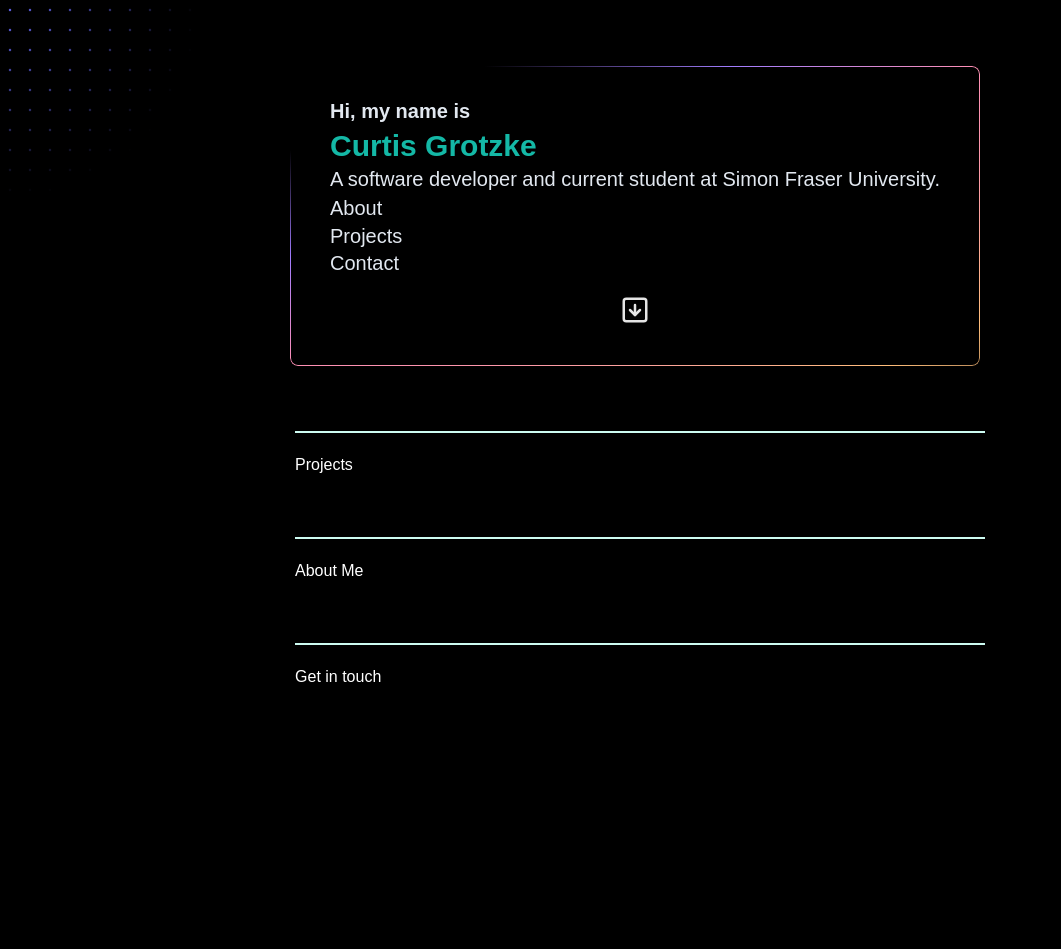
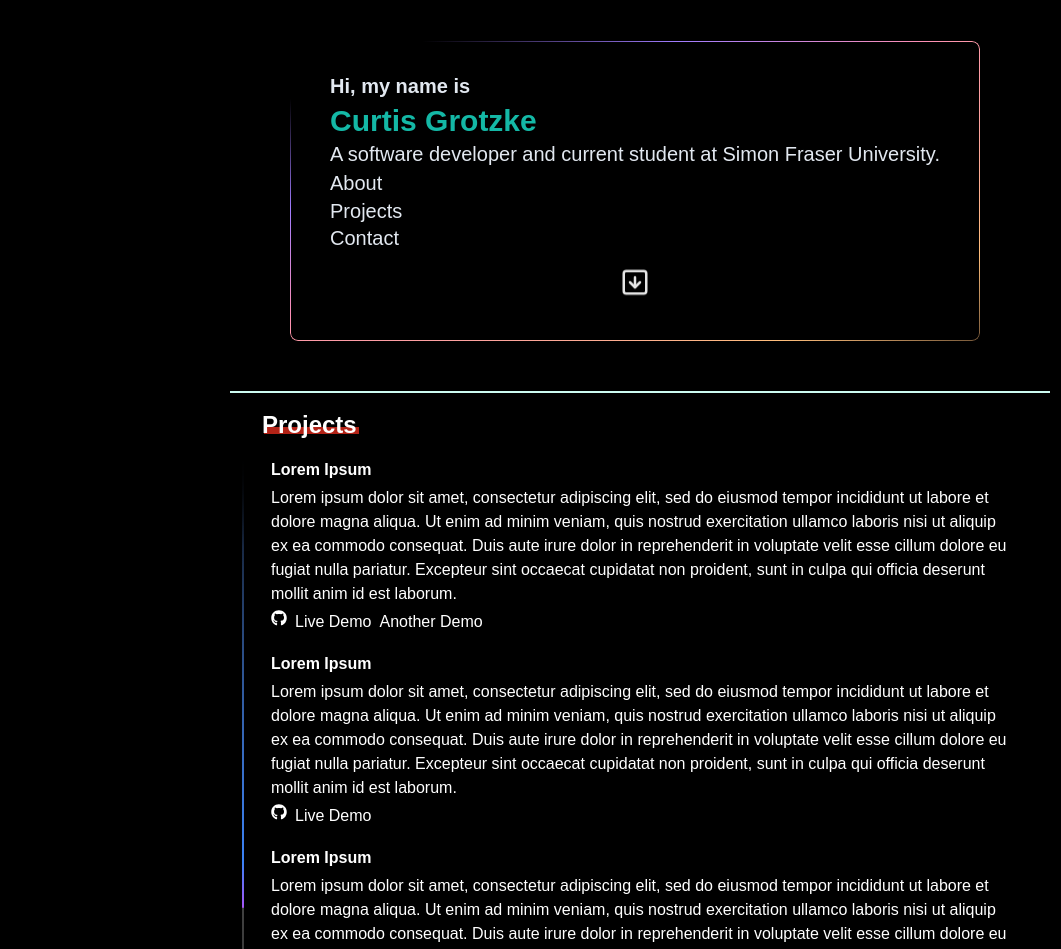
Before and after one commit to curtiszki/curtiszki.github.io, a Next.js app: page / in a window 1280 px wide. Shown: the top 949 px of the page, without its empty margins (0-1061 px from the left). Before the commit the page ends 800 px from the top, so only its background shows below. Built offline with nearby package versions, Linux system fonts and the light colour scheme.

Commit message:
Partial showcase implementation

```diff
--- /dev/null
+++ b/app/not-found.tsx
@@ -0,0 +1,9 @@
+import React from 'react'
+
+const NotFound = () => {
+  return (
+    <div>NotFound</div>
+  )
+}
+
+export default NotFound
--- a/app/page.tsx
+++ b/app/page.tsx
@@ -7,10 +7,10 @@
 
 export default function Home() {
   return (
-    <main className="w-full h-[100%] relative overflow-hidden mx-auto bg-black text-white">
+    <main className="w-full min-h-[100%] relative overflow-hidden mx-auto bg-black text-white sm:px-[10px] md:px-[8px] lg:px-[4px]">
       <HeroHighlight
           containerClassName={`relative w-full bg-transparent`}
-          className={'opacity-100 h-full flex flex-col items-center justify-center'}
+          className={'opacity-100 h-full flex flex-col items-center justify-center py-[16px]'}
       >
         <Hero/>
         <Projects />
--- a/components/About.tsx
+++ b/components/About.tsx
@@ -8,6 +8,9 @@
         <SectionTitle
             title='About Me'
         />
+        <p>
+        Lorem ipsum dolor sit amet, consectetur adipiscing elit, sed do eiusmod tempor incididunt ut labore et dolore magna aliqua. Ut enim ad minim veniam, quis nostrud exercitation ullamco laboris nisi ut aliquip ex ea commodo consequat. Duis aute irure dolor in reprehenderit in voluptate velit esse cillum dolore eu fugiat nulla pariatur. Excepteur sint occaecat cupidatat non proident, sunt in culpa qui officia deserunt mollit anim id est laborum.
+        </p>
     </SectionWrapper>
 )}
 
--- a/components/Contact.tsx
+++ b/components/Contact.tsx
@@ -8,6 +8,9 @@
         <SectionTitle
             title='Get in touch'
         />
+        <p>
+        Lorem ipsum dolor sit amet, consectetur adipiscing elit, sed do eiusmod tempor incididunt ut labore et dolore magna aliqua. Ut enim ad minim veniam, quis nostrud exercitation ullamco laboris nisi ut aliquip ex ea commodo consequat. Duis aute irure dolor in reprehenderit in voluptate velit esse cillum dolore eu fugiat nulla pariatur. Excepteur sint occaecat cupidatat non proident, sunt in culpa qui officia deserunt mollit anim id est laborum.
+        </p>
     </SectionWrapper>
 )}
 
--- a/components/Hero.tsx
+++ b/components/Hero.tsx
@@ -6,7 +6,7 @@
   return (
     <div className='relative w-full'>
         <ShineBorder
-            className="relative -top-[25px] -left-[5px] container justify-center text-left mx-auto px-10 pt-8 pb-14
+            className="relative -left-[5px] container justify-center text-left mx-auto mt-[25px] mb-[50px] px-10 pt-8 pb-14
             bg-black rounded-md"
             color={["#A07CFE", "#FE8FB5", "#FFBE7B"]}>
             <div className="flex flex-col gap-[2px] leading-snug text-xl text-slate-200">
--- a/components/Projects.tsx
+++ b/components/Projects.tsx
@@ -1,6 +1,91 @@
 import React from 'react'
 import { SectionWrapper } from './ui/section-wrapper'
 import { SectionTitle } from './ui/section-title'
+import { Showcase } from './ui/showcase'
+
+const ProjectData = [
+    {
+        title: 'Lorem Ipsum',
+        content: (
+            <p>
+            Lorem ipsum dolor sit amet, consectetur adipiscing elit, sed do eiusmod tempor incididunt ut labore et dolore magna aliqua. Ut enim ad minim veniam, quis nostrud exercitation ullamco laboris nisi ut aliquip ex ea commodo consequat. Duis aute irure dolor in reprehenderit in voluptate velit esse cillum dolore eu fugiat nulla pariatur. Excepteur sint occaecat cupidatat non proident, sunt in culpa qui officia deserunt mollit anim id est laborum.
+            </p>
+        ),
+        repo: '#',
+        href: [
+            {
+                href: '#',
+                message: 'Live Demo'
+            },
+            {
+                href: '#',
+                message: 'Another Demo'
+            }
+        ],
+        tags: [
+            'Orange', 'Potato', 'Cactus'
+        ],
+    },
+    {
+        title: 'Lorem Ipsum',
+        content: (
+            <p>
+            Lorem ipsum dolor sit amet, consectetur adipiscing elit, sed do eiusmod tempor incididunt ut labore et dolore magna aliqua. Ut enim ad minim veniam, quis nostrud exercitation ullamco laboris nisi ut aliquip ex ea commodo consequat. Duis aute irure dolor in reprehenderit in voluptate velit esse cillum dolore eu fugiat nulla pariatur. Excepteur sint occaecat cupidatat non proident, sunt in culpa qui officia deserunt mollit anim id est laborum.
+            </p>
+        ),
+        repo: '#',
+        href: [
+            {
+                href: '#',
+                message: 'Live Demo'
+            },
+        ],
+        tags: [
+            'Orange', 'Potato', 'Cactus'
+        ],
+    },
+    {
+        title: 'Lorem Ipsum',
+        content: (
+            <p>
+            Lorem ipsum dolor sit amet, consectetur adipiscing elit, sed do eiusmod tempor incididunt ut labore et dolore magna aliqua. Ut enim ad minim veniam, quis nostrud exercitation ullamco laboris nisi ut aliquip ex ea commodo consequat. Duis aute irure dolor in reprehenderit in voluptate velit esse cillum dolore eu fugiat nulla pariatur. Excepteur sint occaecat cupidatat non proident, sunt in culpa qui officia deserunt mollit anim id est laborum.
+            </p>
+        ),
+        tags: [
+            'Orange', 'Potato', 'Cactus'
+        ],
+    },
+    {
+        title: 'Lorem Ipsum',
+        content: (
+            <p>
+            Lorem ipsum dolor sit amet, consectetur adipiscing elit, sed do eiusmod tempor incididunt ut labore et dolore magna aliqua. Ut enim ad minim veniam, quis nostrud exercitation ullamco laboris nisi ut aliquip ex ea commodo consequat. Duis aute irure dolor in reprehenderit in voluptate velit esse cillum dolore eu fugiat nulla pariatur. Excepteur sint occaecat cupidatat non proident, sunt in culpa qui officia deserunt mollit anim id est laborum.
+            </p>
+        ),
+        repo: '#',
+        tags: [
+            'Orange', 'Potato', 'Cactus'
+        ],
+    },
+    {
+        title: 'Lorem Ipsum',
+        content: (
+            <p>
+            Lorem ipsum dolor sit amet, consectetur adipiscing elit, sed do eiusmod tempor incididunt ut labore et dolore magna aliqua. Ut enim ad minim veniam, quis nostrud exercitation ullamco laboris nisi ut aliquip ex ea commodo consequat. Duis aute irure dolor in reprehenderit in voluptate velit esse cillum dolore eu fugiat nulla pariatur. Excepteur sint occaecat cupidatat non proident, sunt in culpa qui officia deserunt mollit anim id est laborum.
+            </p>
+        ),
+        repo: '#',
+        href: [
+            {
+                href: '#',
+                message: 'Live Demo'
+            },
+        ],
+        tags: [
+            'Orange', 'Potato', 'Cactus'
+        ],
+    },
+]
 
 const Projects = () => {
   return (
@@ -8,6 +93,9 @@
         <SectionTitle
             title='Projects'
         />
+        <Showcase
+            data = {ProjectData}
+        />
     </SectionWrapper>
 )}
 
--- a/components/ui/section-title.tsx
+++ b/components/ui/section-title.tsx
@@ -2,21 +2,19 @@
 
 interface SectionTitleProps {
     title: string;
-    className?: string;
     bgColor?: string;
 }
 
 export const SectionTitle = ({
     title,
-    className,
     bgColor ='#FF3322',
 } : SectionTitleProps) => {
     return (
-        <div className={`relative w-max ${className}`}>
-            <h3 className='relative z-10'>{title}</h3>
+        <div className={`relative w-max`}>
+            <h3 className='relative z-10 text-2xl font-extrabold leading-none mb-[6px]'>{title}</h3>
             <span className='absolute z-1 h-[30%] top-[60%] w-[100%] px-5 left-[2px] opacity-70'
                 style={{
-                    backgroundColor: `${bgColor};`
+                    backgroundColor: `${bgColor}`
                 }}
             />
         </div>
--- a/components/ui/section-wrapper.tsx
+++ b/components/ui/section-wrapper.tsx
@@ -2,8 +2,8 @@
 
 export const SectionWrapper = (props) => {
     return (
-        <div className="mx-auto mt-10 border-t-2 border-teal-100
-        relative z-10 bg-inherit py-5 w-full">
+        <div className="mx-auto border-t-2 border-teal-100
+        relative z-10 bg-inherit py-5 w-full max-w-[820px] px-5 md:px-8 sm:px-10">
             {props.children}
         </div>
     );
--- /dev/null
+++ b/components/ui/showcase.tsx
@@ -0,0 +1,105 @@
+"use client";
+import {
+  useMotionValueEvent,
+  useScroll,
+  useSpring,
+  useTransform,
+  motion,
+} from "framer-motion";
+import React, { useEffect, useRef, useState } from "react";
+import { FaGithub } from "react-icons/fa";
+
+interface hrefObject {
+  message: string;
+  href: string;
+};
+
+interface ShowcaseEntry {
+  title: string;
+  content: React.ReactNode;
+  repo?: string;
+  href?: hrefObject[];
+  tags: string[]
+};
+
+export const Showcase = ({ data }: { data: ShowcaseEntry[] }) => {
+  const ref = useRef<HTMLDivElement>(null);
+  const containerRef = useRef<HTMLDivElement>(null);
+  const [height, setHeight] = useState(0);
+
+  useEffect(() => {
+    if (ref.current) {
+      const rect = ref.current.getBoundingClientRect();
+      setHeight(rect.height);
+    }
+  }, [ref]);
+
+  const { scrollYProgress } = useScroll({
+    target: ref,
+    offset: ['start center', 'end center']
+  });
+
+  const smoothed = useSpring(scrollYProgress, {
+    stiffness: 100,
+    damping: 25,
+    restDelta: 0.005
+  });
+
+  const heightTransform = useTransform(smoothed, [0, 1], [0, height]);
+  const opacityTransform = useTransform(smoothed, [0, 0.1], [0, 1]);
+
+  return (
+    <div
+      ref={containerRef} className="w-full mt-[16px] bg-black my-[10px]"
+    >
+      <div ref={ref} className="text-left flex flex-col gap-2 relative">
+        {data.map((item, index) => (
+          <div
+            key={index}
+            className="relative cursor-pointer rounded-lg py-[4px] px-[8px] hover:shadow-[inset_0_0_0_10em_rgba(255,255,255,0.08)] border-[1px] border-transparent hover:border-slate-600/25 transition-all:ease-out duration-500"
+          >
+            <div className="flex flex-col gap-y-1 group/projects">
+              <h6 className="font-bold">
+                {item.title}
+              </h6>
+              <div>
+                {item.content}
+              </div>
+              <div className="flex flex-row gap-2 group-hover/projects:text-teal-600 duration-500">
+                {typeof item.repo === "string" &&
+                  <a href={item.repo}
+
+                  >
+                    <FaGithub />
+                  </a>
+                }
+                {
+                  item.href &&
+                  item.href.map((item, idx) => (
+                    <div key={idx}
+                      className='inline-block'>
+                      <a href={item.href}>
+                        {item.message}
+                      </a>
+                    </div>
+                  ))
+                }
+              </div>
+            </div>
+          </div>
+        ))}
+        <div
+          className="absolute h-[100%] -left-[20px] top-0 overflow-hidden w-[2px] bg-[linear-gradient(to_bottom,var(--tw-gradient-stops))] from-transparent from-[0%] via-neutral-200 dark:via-neutral-700 to-transparent to-[99%]  [mask-image:linear-gradient(to_bottom,transparent_0%,black_10%,black_90%,transparent_100%)] "
+        >
+          <motion.div
+            style={{
+              height: heightTransform,
+              opacity: opacityTransform,
+            }}
+            className="absolute inset-0 top-0  w-[2px] bg-gradient-to-t from-purple-500 via-blue-500 to-transparent from-[0%] via-[10%] rounded-full"
+          />
+        </div>
+      </div>
+    </div>
+  );
+};
```
Also changed, not shown: 1 other file (tests, documents, lock files or other folders).
